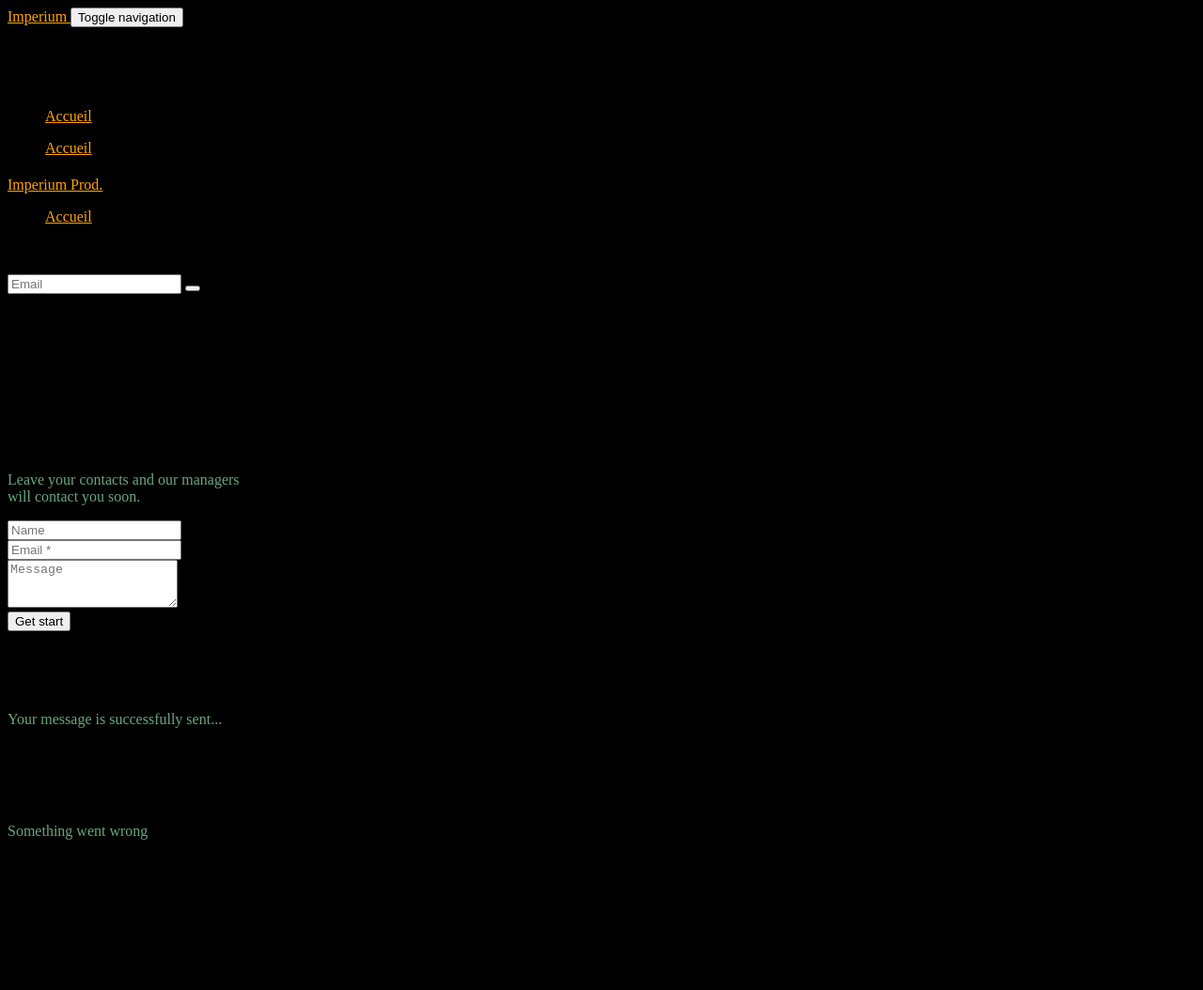
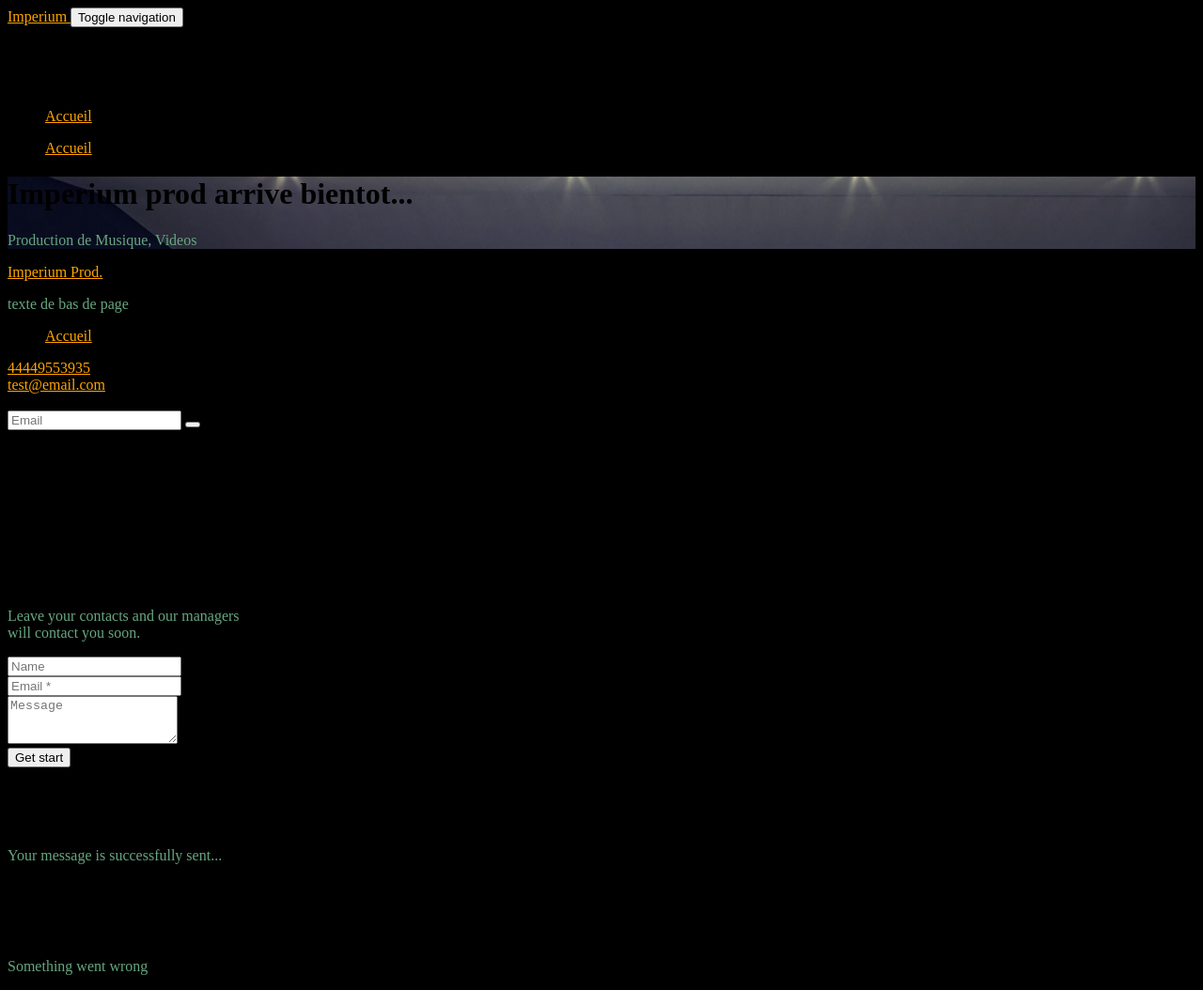
Before and after one commit to bkingg/imperium, a Jekyll site: the page built from accueil.markdown, in a window 1280 px wide. Shown: the whole page at 94% size. Built offline with Jekyll 4.4.1, drawn with Linux system fonts in a browser that asks for light colours; some web fonts are replaced; before the commit the page ends 910 px from its top, so only the background shows below that.

Commit message:
Updated Config

```diff
--- a/_config.yml
+++ b/_config.yml
@@ -1,6 +1,6 @@
 ---
 title: Imperium Production
-timezone: UTC
+timezone: Europe/Paris
 collections:
   artistes:
     title: Artistes
@@ -33,12 +33,12 @@ defaults:
   values:
     layout: page
 permalink: pretty
-slider-titre:
-slider-sous-titre:
-coming-soon-background-image:
-facebook-lien:
-twitter-lien:
-instagram-lien:
-footer-text:
-phone:
-email:
+slider-titre: Imperium prod arrive bientot...
+slider-sous-titre: Production de Musique, Videos
+coming-soon-background-image: "/uploads/6211631cc5efb244d31e204f6ffc91d7_accueil-studio_1500-999.jpeg"
+facebook-lien: https://www.facebook.com/
+twitter-lien: https://www.twitter.com/
+instagram-lien: https://www.instagram.com/
+footer-text: texte de bas de page
+phone: 44449553935
+email: test@email.com
```
